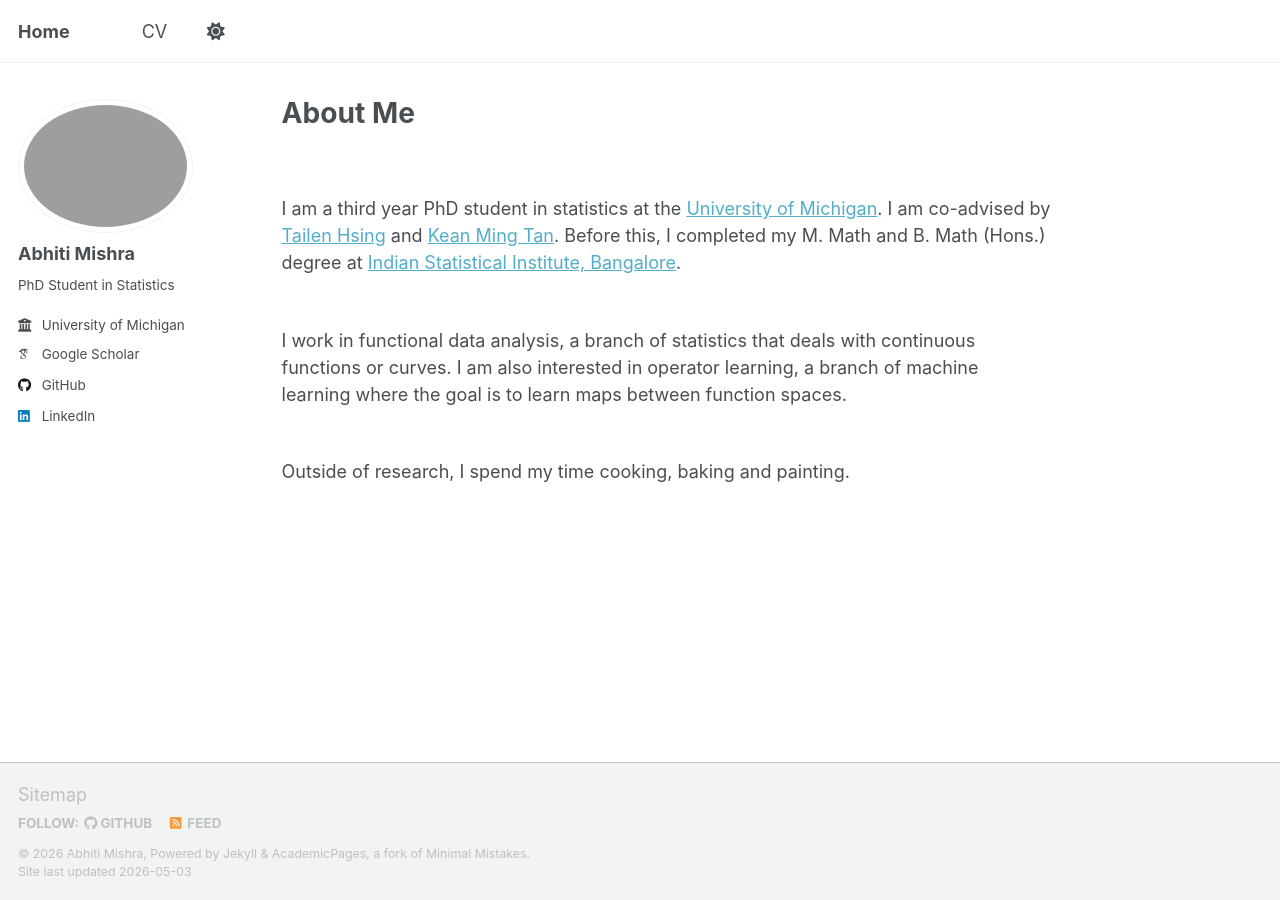
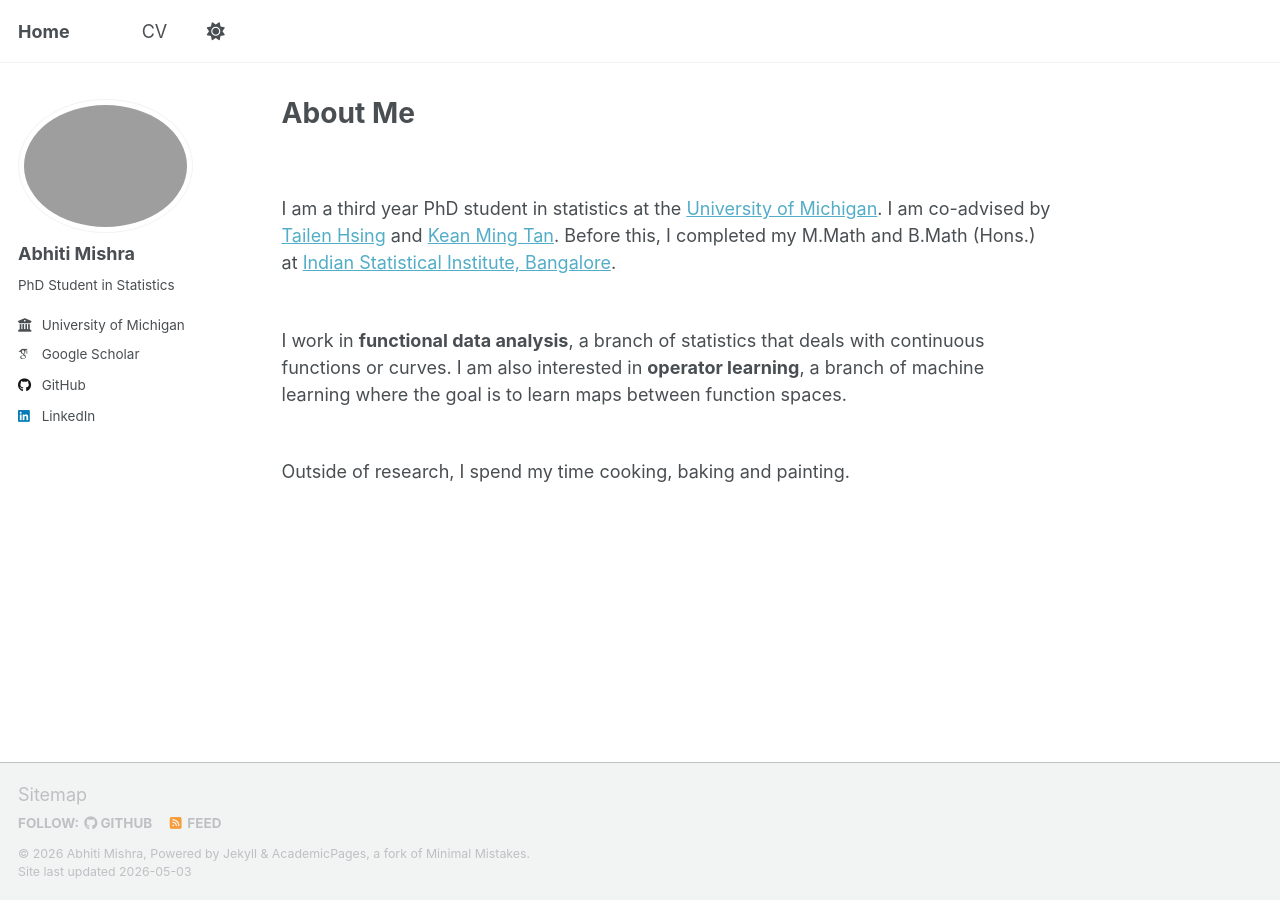
Before and after one commit to abhiti23/abhiti23.github.io, a Jekyll site: the page built from _pages/about.md, in a window 1280 px wide. Built offline with Jekyll 4.4.1, drawn with Linux system fonts in a browser that asks for light colours; some web fonts are replaced; a script that is not in the unit is left out.

Commit message:
updated publication format and aboutme

```diff
--- a/_pages/about.md
+++ b/_pages/about.md
@@ -8,14 +8,13 @@ redirect_from:
 ---
 
 
-
 <br /><br />
  I am a third year PhD student in statistics at the [University of Michigan](https://lsa.umich.edu/stats). I am co-advised by [Tailen Hsing](https://dept.stat.lsa.umich.edu/~thsing/) and [Kean Ming Tan](http://www.keanmingtan.com/).
- Before this, I completed my M. Math and B. Math (Hons.) degree at [Indian Statistical Institute, Bangalore](https://www.isibang.ac.in/).
+ Before this, I completed my M.Math and B.Math (Hons.) at [Indian Statistical Institute, Bangalore](https://www.isibang.ac.in/).
 <br /><br />
 
-I work in functional data analysis, a branch of statistics that deals with continuous functions or curves.
-I am also interested in operator learning, a branch of machine learning where the goal is to learn maps between function spaces.
+I work in **functional data analysis**, a branch of statistics that deals with continuous functions or curves.
+I am also interested in **operator learning**, a branch of machine learning where the goal is to learn maps between function spaces.
 <br /><br />
 
  Outside of research, I spend my time cooking, baking and painting.
```
Also changed, not shown: _pages/cv.md (+6 -7 lines), 3 other files.
